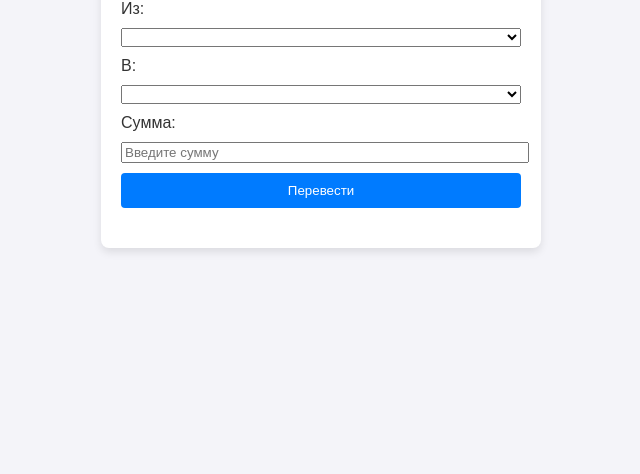
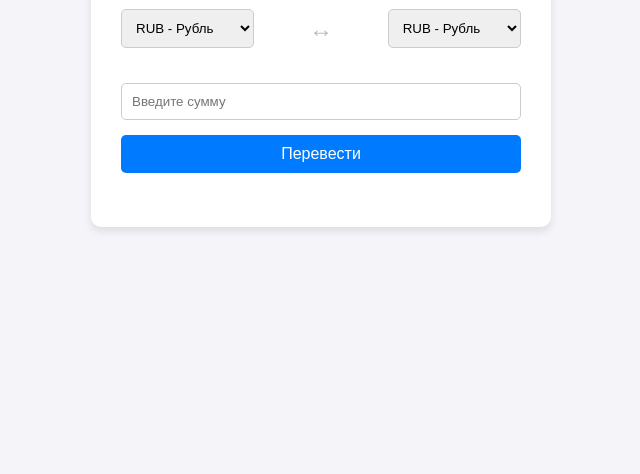
Before and after one commit to Daniel-1-1/converter, a website: page index.html in a window 1280 px wide. Shown: the part 326-800 px from the top of the page, without its empty margins (319-959 px from the left). Drawn offline with Linux system fonts and the light colour scheme; no server answers.

Commit message:
new functional: - replace button - better ui - only needed currencies

```diff
--- a/index.html
+++ b/index.html
@@ -3,19 +3,28 @@
 <head>
     <meta charset="UTF-8">
     <meta name="viewport" content="width=device-width, initial-scale=1.0">
-    <title>Currency Converter</title>
+    <title>Конвертер валют</title>
     <link rel="stylesheet" href="styles.css">
 </head>
 <body>
 <div class="converter">
-    <h1>Конвертер валют</h1>
-    <label for="from-currency">Из:</label>
-    <select id="from-currency"></select>
+    <h1 id="title">Конвертер валют</h1>
 
-    <label for="to-currency">В:</label>
-    <select id="to-currency"></select>
+    <div class="row">
+        <div>
+<!--            <label for="from-currency">Из:</label>-->
+            <select id="from-currency"></select>
+        </div>
+        <div>
+            <button id="switch-btn" title="Поменять местами валюты">↔</button>
+        </div>
+        <div>
+<!--            <label for="to-currency">В:</label>-->
+            <select id="to-currency"></select>
+        </div>
+    </div>
 
-    <label for="amount">Сумма:</label>
+<!--    <label for="amount">Сумма:</label>-->
     <input type="number" id="amount" placeholder="Введите сумму" />
 
     <button id="convert-btn">Перевести</button>
--- a/script.js
+++ b/script.js
@@ -1,30 +1,51 @@
-const apiKey = '7OO1pRuCnjIfFRGt5HJl3N4biqJhO5dT';
-const symbolsEndpoint = 'https://api.apilayer.com/exchangerates_data/symbols';
-const convertEndpoint = 'https://api.apilayer.com/exchangerates_data/convert';
+// API ключ и эндпоинт
+const apiKey = '515e7dab87de922db36abdae'; // Ваш API-ключ
+const baseEndpoint = 'https://v6.exchangerate-api.com/v6'; // Основной эндпоинт
 
 const fromCurrencyEl = document.getElementById('from-currency');
 const toCurrencyEl = document.getElementById('to-currency');
 const amountEl = document.getElementById('amount');
 const convertBtn = document.getElementById('convert-btn');
+const switchBtn = document.getElementById('switch-btn');
 const resultEl = document.getElementById('result');
 
-// Функция для загрузки списка валют
-async function loadCurrencies() {
-    try {
-        const response = await fetch(symbolsEndpoint, {
-            headers: { apikey: apiKey }
-        });
-        const data = await response.json();
-        if (!data.success) throw new Error('Не удалось загрузить валюты.');
+// Предзагруженные валюты (20 популярных)
+const currencies = {
+    RUB: 'Рубль',
+    USD: 'Доллар',
+    EUR: 'Евро',
+    GBP: 'Фунт стерлингов',
+    CNY: 'Юань',
+    JPY: 'Йена',
+    CAD: 'Канадский доллар',
+    AUD: 'Австралийский доллар',
+    CHF: 'Швейцарский франк',
+    NZD: 'Новозеландский доллар',
+    SEK: 'Шведская крона',
+    NOK: 'Норвежская крона',
+    DKK: 'Датская крона',
+    SGD: 'Сингапурский доллар',
+    HKD: 'Гонконгский доллар',
+    KRW: 'Южнокорейская вона',
+    INR: 'Индийская рупия',
+    ZAR: 'Южноафриканский ранд',
+    MXN: 'Мексиканское песо',
+    BRL: 'Бразильский реал'
+};
 
-        const currencies = data.symbols;
-        for (const [code, name] of Object.entries(currencies)) {
-            fromCurrencyEl.innerHTML += `<option value="${code}">${code} - ${name}</option>`;
-            toCurrencyEl.innerHTML += `<option value="${code}">${code} - ${name}</option>`;
-        }
-    } catch (error) {
-        console.error('Ошибка при загрузке валют:', error);
+// Функция для заполнения списков валют
+function populateCurrencySelectors() {
+    for (const [code, name] of Object.entries(currencies)) {
+        fromCurrencyEl.innerHTML += `<option value="${code}">${code} - ${name}</option>`;
+        toCurrencyEl.innerHTML += `<option value="${code}">${code} - ${name}</option>`;
     }
+}
+
+// Функция для смены мест валют
+function switchCurrencies() {
+    const tempCurrency = fromCurrencyEl.value;
+    fromCurrencyEl.value = toCurrencyEl.value;
+    toCurrencyEl.value = tempCurrency;
 }
 
 // Функция для конвертации валют
@@ -39,14 +60,15 @@ async function convertCurrency() {
     }
 
     try {
-        const response = await fetch(`${convertEndpoint}?from=${fromCurrency}&to=${toCurrency}&amount=${amount}`, {
-            headers: { apikey: apiKey }
-        });
+        const url = `${baseEndpoint}/${apiKey}/pair/${fromCurrency}/${toCurrency}/${amount}`;
+        const response = await fetch(url);
         const data = await response.json();
 
-        if (!data.success) throw new Error('Ошибка при конвертации валют.');
+        if (data.result !== 'success') {
+            throw new Error('Ошибка при получении данных от API.');
+        }
 
-        const convertedAmount = data.result.toFixed(2);
+        const convertedAmount = data.conversion_result.toFixed(2);
         resultEl.textContent = `${amount} ${fromCurrency} = ${convertedAmount} ${toCurrency}`;
     } catch (error) {
         resultEl.textContent = 'Ошибка: ' + error.message;
@@ -54,8 +76,9 @@ async function convertCurrency() {
     }
 }
 
-// Загрузка валют при загрузке страницы
-loadCurrencies();
+// Заполняем списки валют при загрузке страницы
+populateCurrencySelectors();
 
-// Обработчик кнопки конвертации
+// Обработчики кнопок
+switchBtn.addEventListener('click', switchCurrencies);
 convertBtn.addEventListener('click', convertCurrency);
--- a/styles.css
+++ b/styles.css
@@ -11,28 +11,71 @@ body {
 
 .converter {
     background: #fff;
-    padding: 20px;
-    border-radius: 8px;
+    padding: 20px 30px;
+    border-radius: 10px;
     box-shadow: 0 4px 8px rgba(0, 0, 0, 0.1);
     max-width: 400px;
     width: 100%;
 }
 
-label, input, select, button {
+h1 {
+    text-align: center;
+    font-size: 24px;
+    margin-bottom: 20px;
+}
+
+.row {
+    display: flex;
+    justify-content: space-between;
+    align-items: center;
+    margin-bottom: 15px;
+}
+
+.row div {
+    flex: 1;
+    text-align: center;
+}
+
+label {
     display: block;
+    font-weight: bold;
+    margin-bottom: 5px;
+}
+
+select, input, button {
     width: 100%;
-    margin-bottom: 10px;
+    padding: 10px;
+    margin-bottom: 15px;
+    border: 1px solid #ccc;
+    border-radius: 5px;
+    box-sizing: border-box;
 }
 
 button {
-    padding: 10px;
     background-color: #007bff;
     color: #fff;
     border: none;
-    border-radius: 4px;
     cursor: pointer;
+    font-size: 16px;
 }
 
 button:hover {
     background-color: #0056b3;
 }
+
+#switch-btn {
+    background: none;
+    border: none;
+    font-size: 24px;
+    cursor: pointer;
+    color: #bbb;
+    transition: color 0.3s;
+}
+
+#switch-btn:hover {
+    color: #555;
+}
+
+#result {
+    text-align: center;
+}
```
